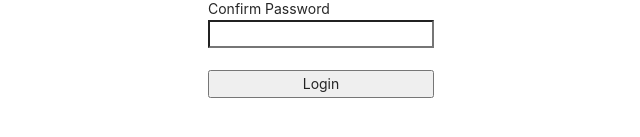
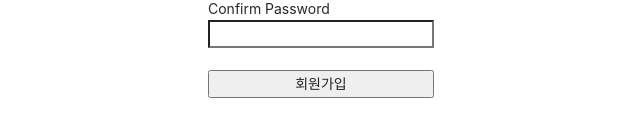
Before and after one commit to M-Sik/boier-plate-ko, a React (Create React App) app in the folder client/: page /register in a window 1280 px wide. Shown: the part 427-564 px from the top of the page, without its empty margins (319-959 px from the left). Built offline with nearby package versions, Linux system fonts and the light colour scheme.

Commit message:
12.06_sik_update

```diff
--- a/client/src/components/views/RegisterPage/RegisterPage.js
+++ b/client/src/components/views/RegisterPage/RegisterPage.js
@@ -92,7 +92,7 @@ function RegisterPage() {
 
                 <br />
                 <button type='submit'>
-                    Login
+                    회원가입
                 </button>
             </form>
 
```
